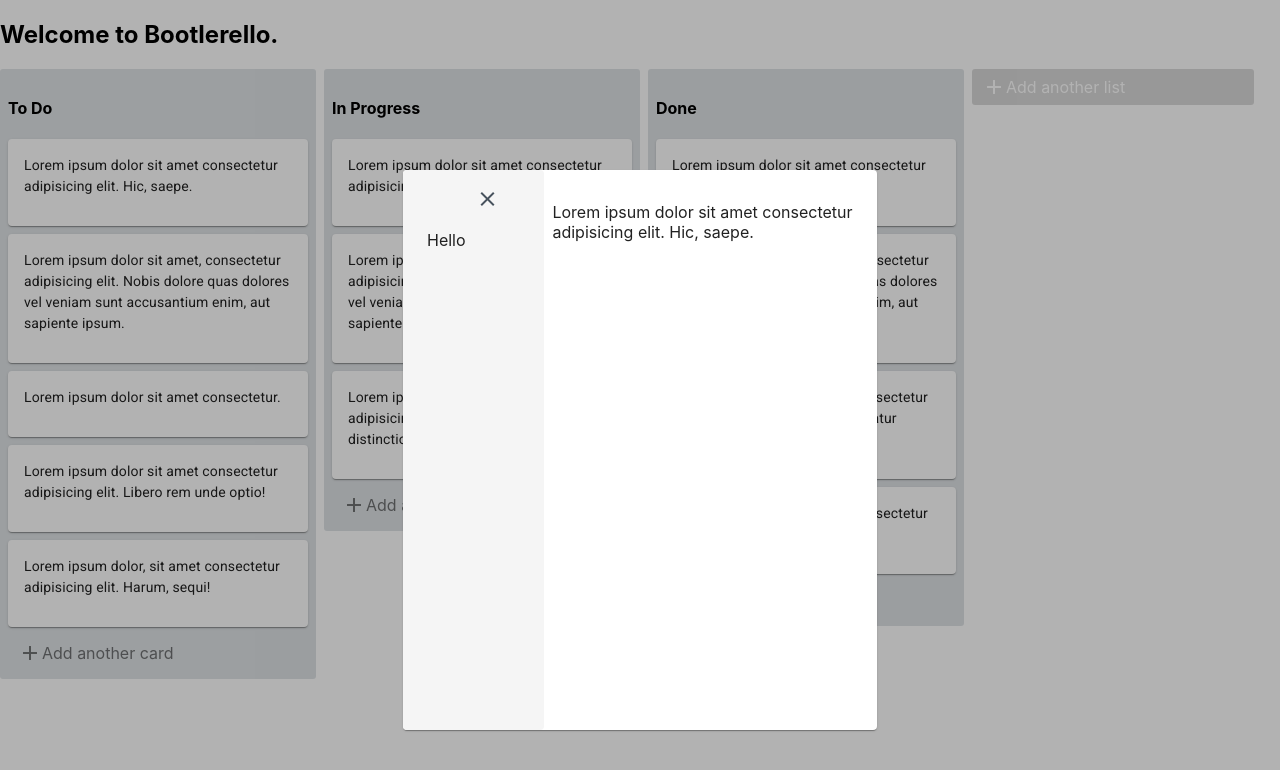
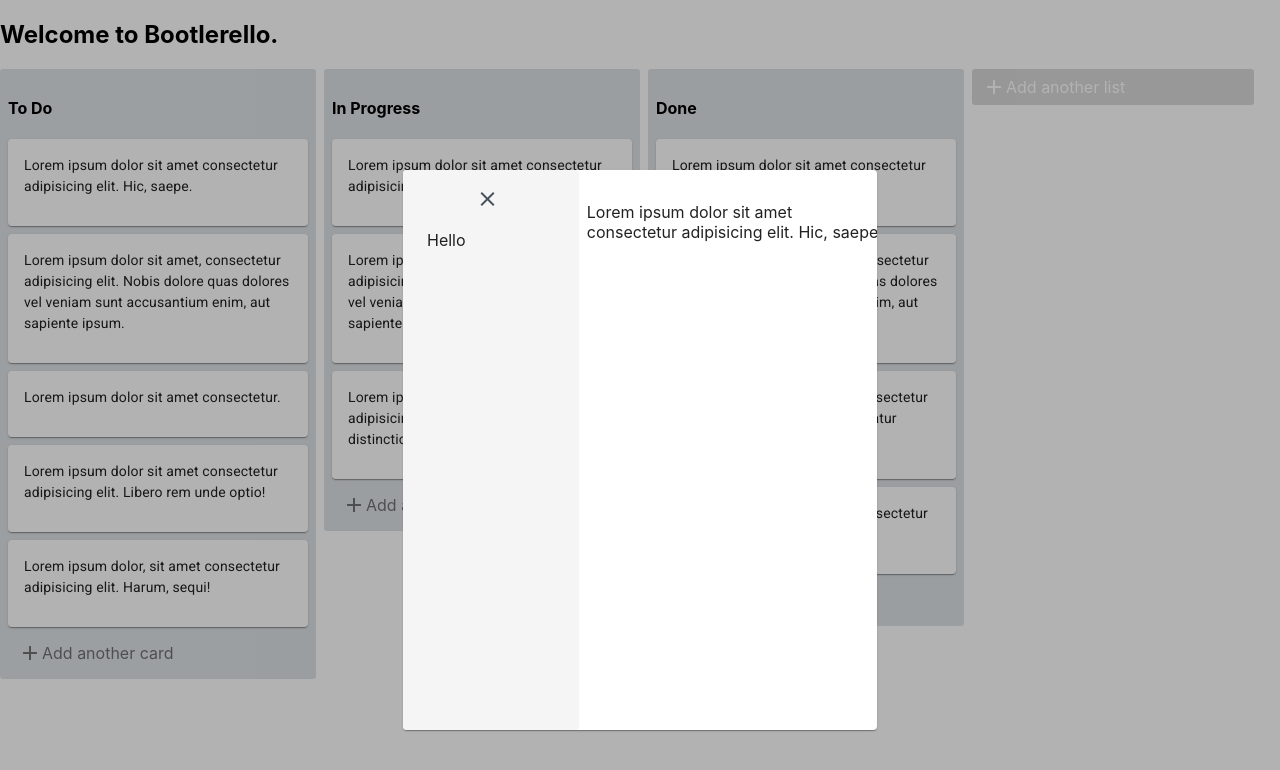
Before and after one commit to deanban/bootlerello, a React (Create React App) app: page / in a window 1280 px wide. Both pictures are taken after a click on the element 158 px from the left and 182 px from the top of the page. Shown: the top 770 px of the page. Built offline with nearby package versions, Linux system fonts and the light colour scheme.

Commit message:
modal container-view pattern added

```diff
--- a/src/components/ListCard.js
+++ b/src/components/ListCard.js
@@ -38,15 +38,15 @@ const ListCard = ({ text, cardId, index }) => {
           {...provided.dragHandleProps}
         >
           <Card className={classes.card} onClick={() => setShowModal(true)}>
+            {showModal ? (
+              <Modal onClose={() => setShowModal(false)} text={text} />
+            ) : null}
             <Typography
               className={classes.title}
               color="textPrimary"
               gutterBottom
             >
               <CardContent>{text}</CardContent>
-              {showModal ? (
-                <Modal onClose={() => setShowModal(false)} text={text} />
-              ) : null}
             </Typography>
           </Card>
         </div>
--- a/src/components/ModalContainer/Modal.js
+++ b/src/components/ModalContainer/Modal.js
@@ -25,7 +25,6 @@ const Modal = ({ onClose, text }) => {
           zIndex: 1001,
           opacity: 1
         }}
-        onClick={onClose}
       >
         <Card
           style={{
@@ -36,7 +35,7 @@ const Modal = ({ onClose, text }) => {
             minHeight: '70vh'
           }}
         >
-          <Toolbar />
+          <Toolbar onClose={onClose} />
           <Sidebar />
           <Mainbar text={text} />
         </Card>
--- a/src/components/ModalContainer/ModalViews/Button.js
+++ b/src/components/ModalContainer/ModalViews/Button.js
@@ -1,7 +1,7 @@
 import React from 'react';
 import { Icon } from '@material-ui/core';
 
-const Button = () => {
+const Button = ({ onClose }) => {
   return (
     <button
       style={{
@@ -18,7 +18,7 @@ const Button = () => {
         zIndex: '1999'
       }}
     >
-      <Icon>close</Icon>
+      <Icon onClick={onClose}>close</Icon>
     </button>
   );
 };
--- a/src/components/ModalContainer/ModalViews/Mainbar.js
+++ b/src/components/ModalContainer/ModalViews/Mainbar.js
@@ -4,9 +4,9 @@ const Mainbar = ({ text }) => {
   return (
     <div
       style={{
-        display: 'inline-block',
-        minWidth: '70%',
-        overflow: 'auto'
+        display: 'flex',
+        width: '70%',
+        overflow: 'hidden'
       }}
     >
       <div
--- a/src/components/ModalContainer/ModalViews/Toolbar.js
+++ b/src/components/ModalContainer/ModalViews/Toolbar.js
@@ -1,18 +1,19 @@
 import React from 'react';
 import Button from './Button';
 
-const Toolbar = () => {
+const Toolbar = ({ onClose }) => {
   return (
     <div
       style={{
         width: '25%',
         height: '50px',
         position: 'absolute',
-        left: '0',
+        marginleft: '0',
+
         zIndex: '999'
       }}
     >
-      <Button />
+      <Button onClose={onClose} />
     </div>
   );
 };
```
